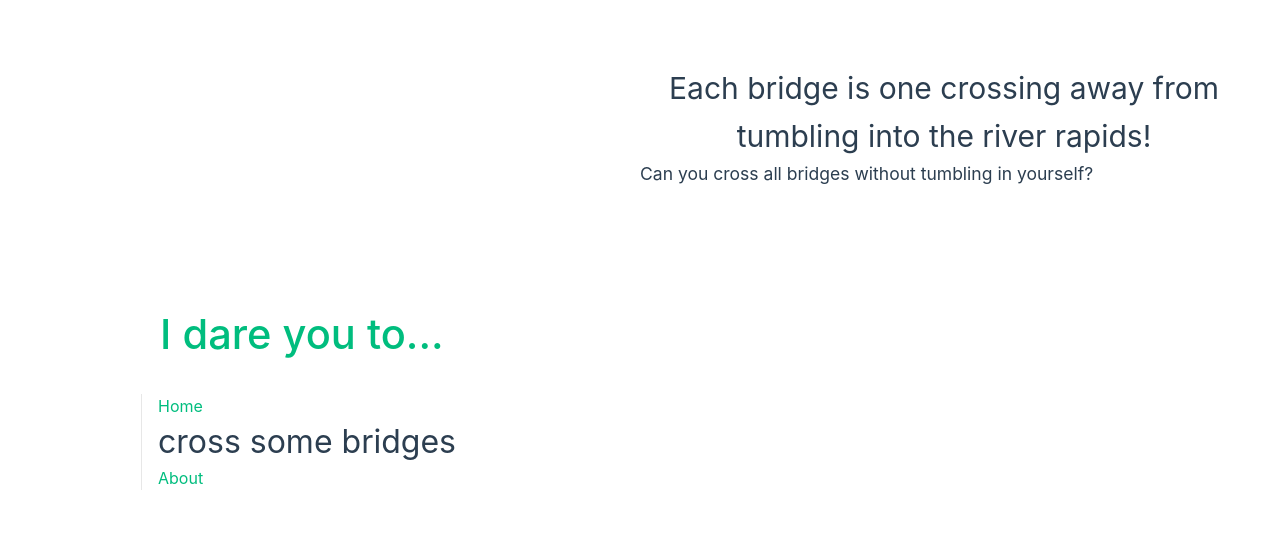
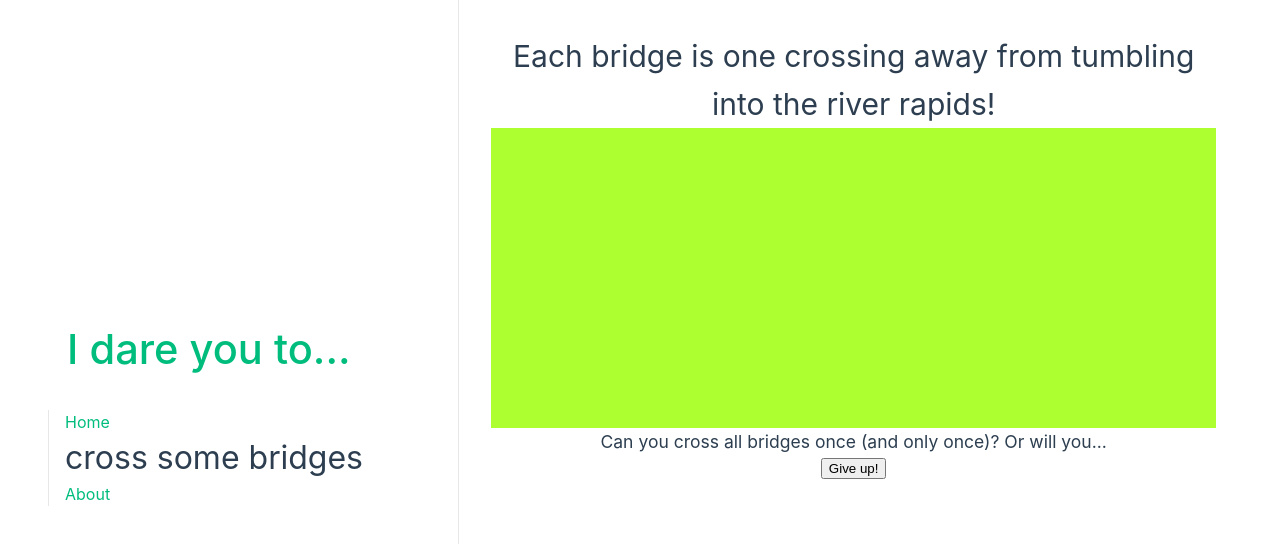
Before and after one commit to br-Chan/Impossible-Puzzles, a Vue app: page /konigsberg in a window 1280 px wide. Shown: the top 544 px of the page. Built offline with nearby package versions, Linux system fonts and the light colour scheme.

Commit message:
feat:  set better styling for sidebar with main page content.

```diff
--- a/src/App.vue
+++ b/src/App.vue
@@ -25,6 +25,7 @@ import { RouterLink, RouterView } from "vue-router";
 header {
     line-height: 1.5;
     max-height: 100vh;
+    border-bottom: 1px solid var(--color-border);
 }
 
 .logo {
@@ -64,14 +65,21 @@ nav a {
 }
 
 .view {
-    margin-top: 4rem;
+    display: flex;
+    flex: 2;
+    padding: 2rem;
+    padding-bottom: 0rem;
+    min-height: 100vh;
 }
 
 @media (min-width: 1024px) {
     header {
         display: flex;
+        flex: 1;
         place-items: center;
-        padding-right: calc(var(--section-gap) / 2);
+        padding: 2rem;
+        padding-bottom: 0rem;
+        border-right: 1px solid var(--color-border);
     }
 
     .logo {
@@ -82,7 +90,6 @@ nav a {
         display: flex;
         place-items: flex-start;
         flex-wrap: wrap;
-        margin-left: 125px;
     }
 
     nav {
--- a/src/assets/main.css
+++ b/src/assets/main.css
@@ -28,8 +28,7 @@ a,
     }
 
     #app {
-        display: grid;
-        grid-template-columns: 1fr 1fr;
+        display: flex;
         padding: 0 2rem;
     }
 }
--- a/src/components/konigsberg/KonigsbergPuzzle.vue
+++ b/src/components/konigsberg/KonigsbergPuzzle.vue
@@ -1,10 +1,29 @@
 <script setup lang="ts"></script>
 
 <template>
-    <div>
+    <div class="puzzle">
         <h1>Each bridge is one crossing away from tumbling into the river rapids!</h1>
-        <h3>Can you cross all bridges without tumbling in yourself?</h3>
+        <div class="box"></div>
+        <div class="prompt">
+            <h3>Can you cross all bridges once (and only once)? Or will you...</h3>
+            <button>Give up!</button>
+        </div>
     </div>
 </template>
 
-<style></style>
+<style scoped>
+.puzzle {
+    display: flex;
+    flex-direction: column;
+    align-items: center;
+    text-align: center;
+}
+
+.box {
+    position: relative;
+    display: block;
+    width:100%;
+    height: 300px;
+    background: greenyellow;
+}
+</style>
--- a/src/views/KonigsbergView.vue
+++ b/src/views/KonigsbergView.vue
@@ -7,18 +7,14 @@ const stage = ref(0);
 
 <template>
     <div class="konigsberg">
-        <KonigsbergPuzzle />
+        <KonigsbergPuzzle v-if="stage === 0" />
     </div>
 </template>
 
 <style>
-h1 {
-    text-align: center;
-}
-
 @media (min-width: 1024px) {
     .konigsberg {
-        min-height: 100vh;
+
         display: flex;
     }
 }
```
